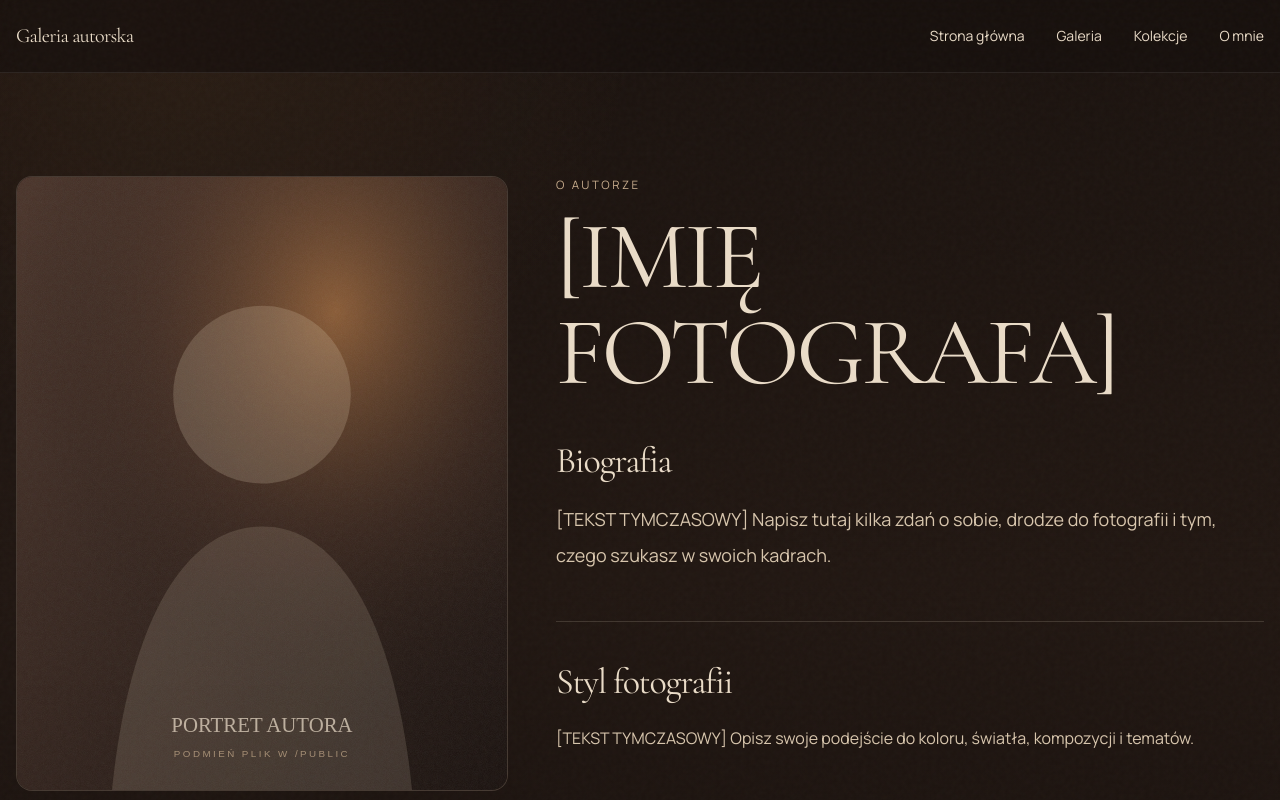
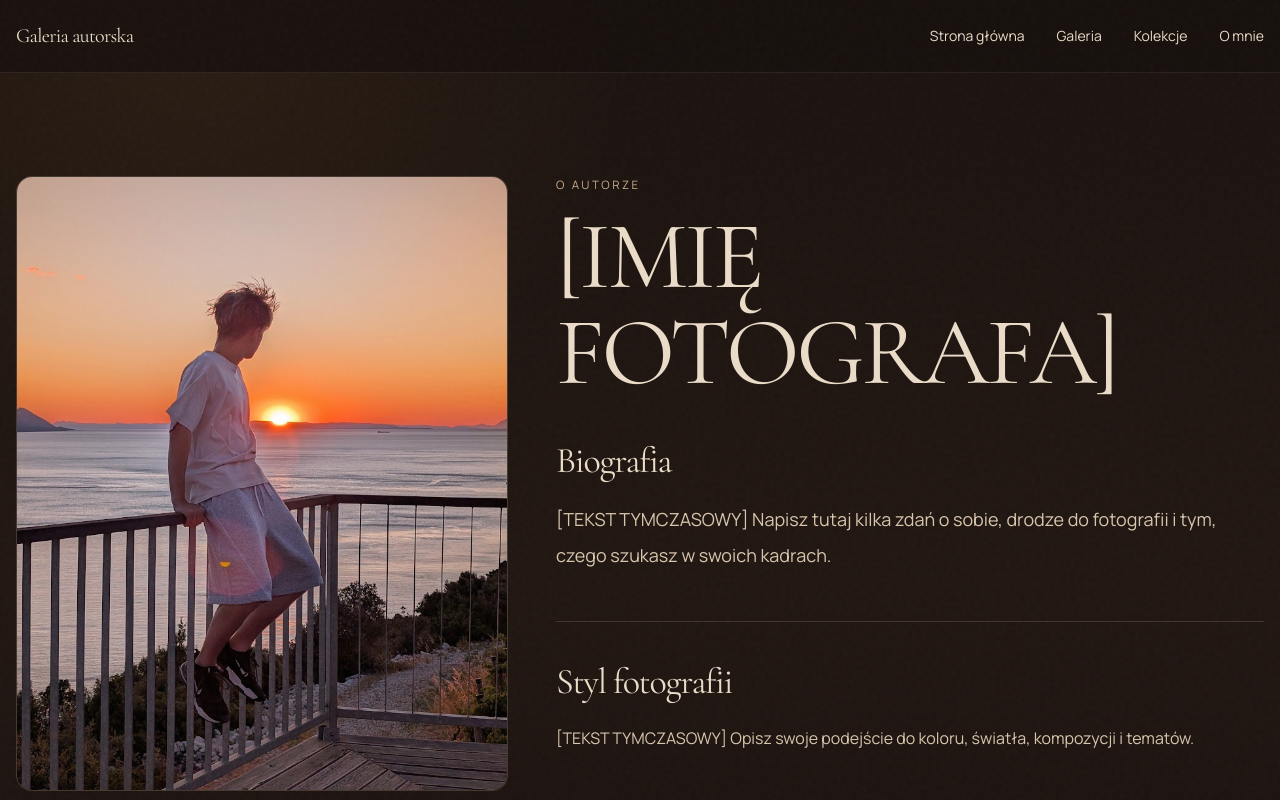
Before and after one commit to szymonn121/photo-gallery, a Next.js app: page /about in a window 1280 px wide. Shown: the top 800 px of the page. Built offline with nearby package versions, Linux system fonts and the light colour scheme; no server answers.

Commit message:
Change about page portrait

```diff
--- a/app/(public)/about/page.tsx
+++ b/app/(public)/about/page.tsx
@@ -15,7 +15,7 @@ export default async function AboutPage() {
       <div className="grid gap-12 lg:grid-cols-[.82fr_1.18fr] lg:items-start">
         <div className="lg:sticky lg:top-28">
           <div className="relative aspect-[4/5] overflow-hidden rounded-2xl border border-[var(--line)] bg-[#251914]">
-            <Image src="/portrait-placeholder.svg" alt={`Portret: ${settings?.photographer_name ?? "fotograf"}`} fill priority sizes="(max-width: 1024px) 100vw, 42vw" className="object-cover" />
+            <Image src="/portrait_picture.jpg" alt={`Portret: ${settings?.photographer_name ?? "fotograf"}`} fill priority sizes="(max-width: 1024px) 100vw, 42vw" className="object-cover" />
           </div>
         </div>
         <article>
```
Also changed, not shown: public/portrait_picture.jpg (added).
